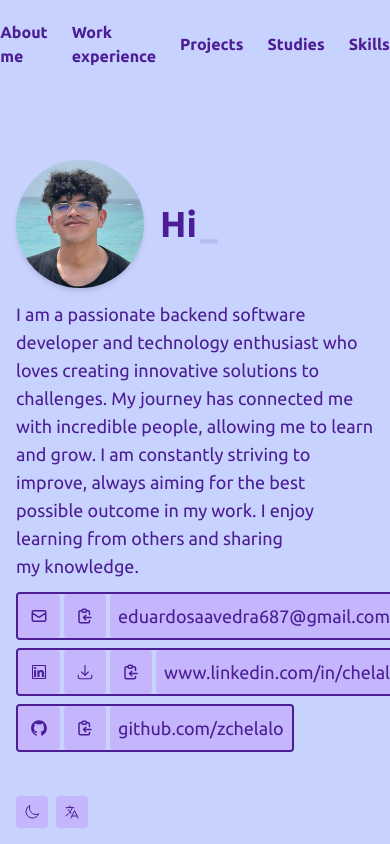
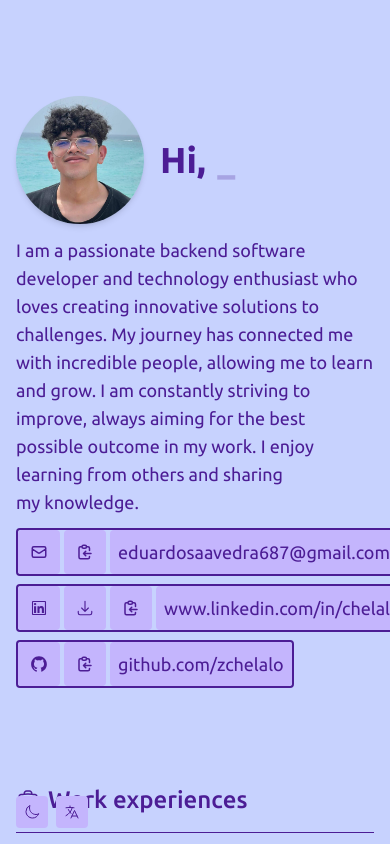
Before and after one commit to zchelalo/portfolio, a React (Vite) app: page / in a window 390 px wide. Shown: the top 844 px of the page. Built offline with nearby package versions, Linux system fonts and the light colour scheme.

Commit message:
add: hidden menu at phone

```diff
--- a/src/components/Layout/index.tsx
+++ b/src/components/Layout/index.tsx
@@ -24,8 +24,12 @@ function Layout({ children }: LayoutProps) {
   return (
     <div className='bg-indigo-200 dark:bg-indigo-950 min-h-screen'>
       <div className='relative flex flex-col min-h-screen max-w-4xl mx-auto px-4 sm:px-6 lg:px-8'>
-        <Header />
-        <div className='flex-grow py-16'>
+        <div
+          className='hidden sm:flex'
+        >
+          <Header />
+        </div>
+        <div className='flex-grow pb-16 sm:py-16'>
           {children}
         </div>
         <div className='sticky bottom-4'>
```
